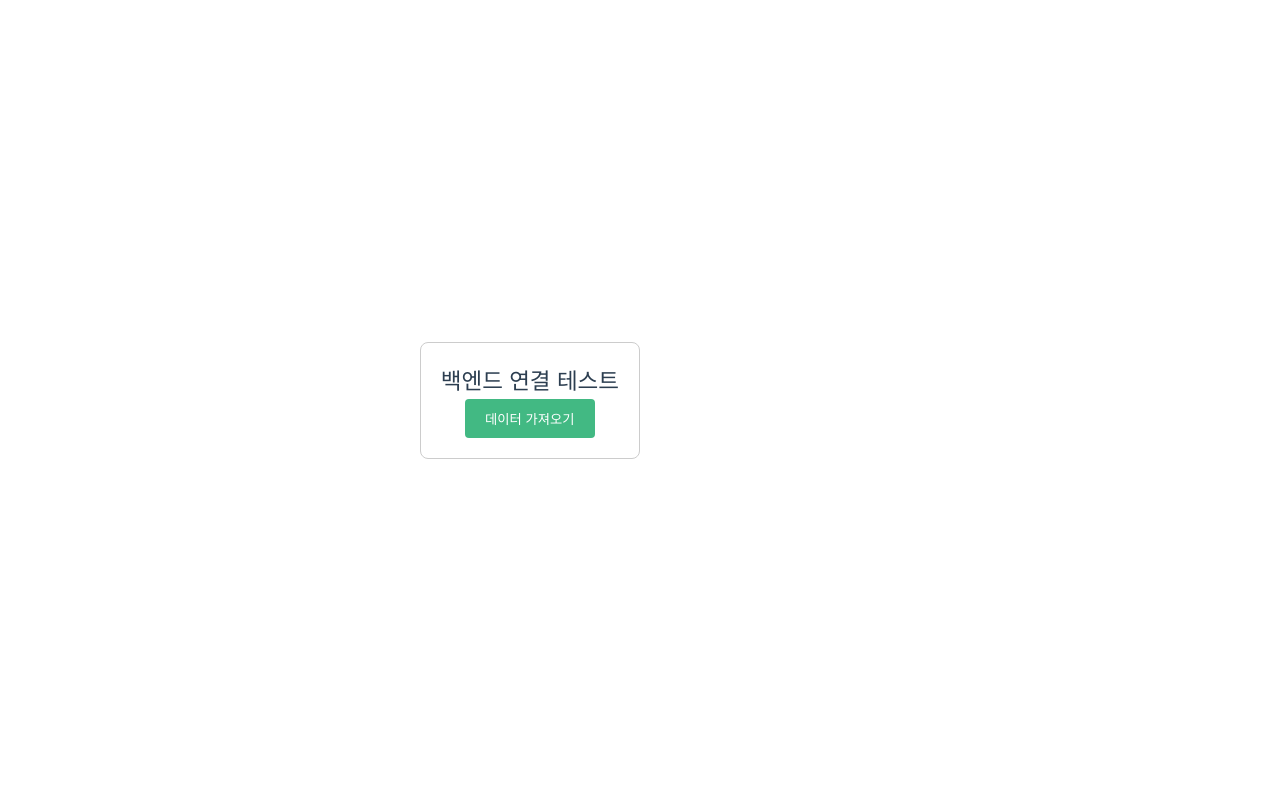
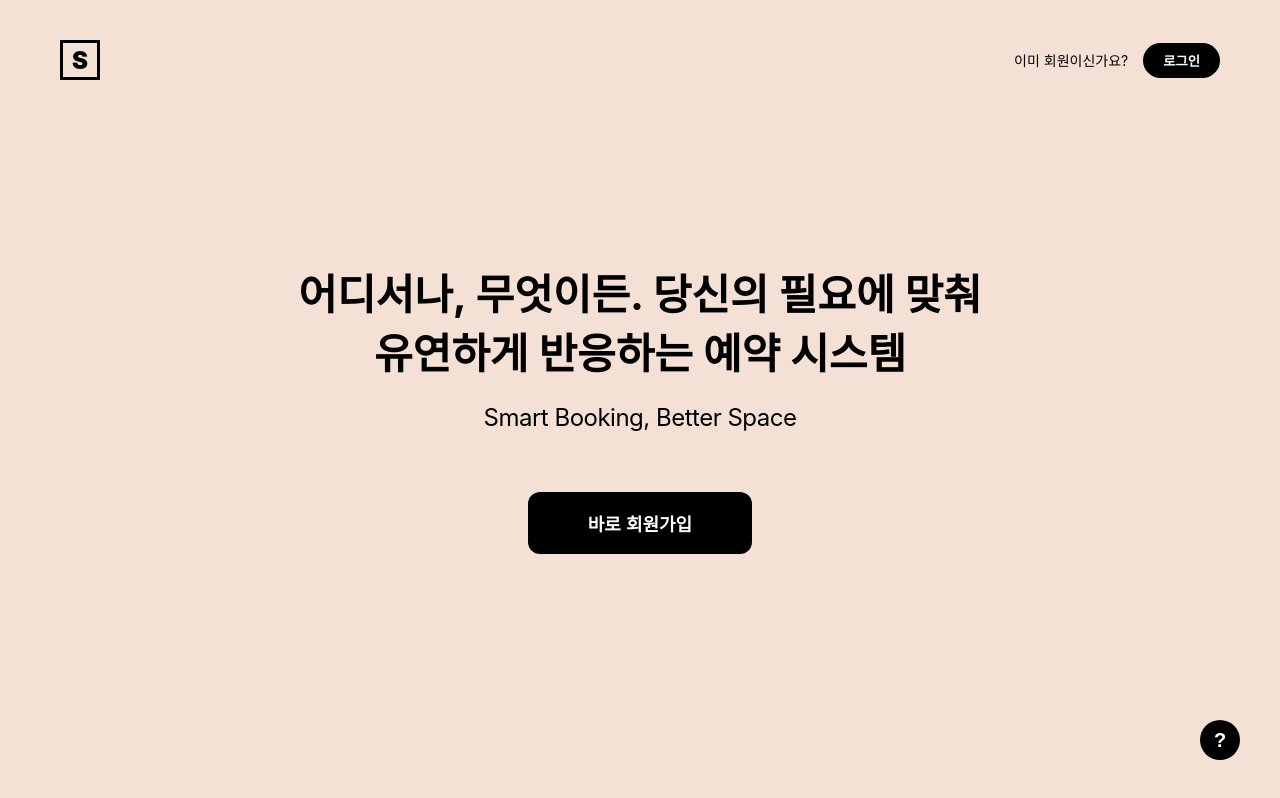
Before and after one commit to sylee0915/SpaceFlowFrontend, a Vue app: page / in a window 1280 px wide. Built offline with nearby package versions, Linux system fonts and the light colour scheme.

Commit message:
feat: router사용 & EntryScreen(진입페이지)설정

```diff
--- a/package.json
+++ b/package.json
@@ -13,7 +13,8 @@
   },
   "dependencies": {
     "axios": "^1.13.2",
-    "vue": "^3.5.25"
+    "vue": "^3.5.25",
+    "vue-router": "^4.6.4"
   },
   "devDependencies": {
     "@vitejs/plugin-vue": "^6.0.2",
--- a/src/App.vue
+++ b/src/App.vue
@@ -1,12 +1,11 @@
-<script setup>
-
-import TestComponent from "@/views/TestComponent.vue";
-</script>
-
 <template>
-<TestComponent />
+  <router-view />
 </template>
 
-<style scoped>
-
+<style>
+* {
+  margin: 0;
+  padding: 0;
+  box-sizing: border-box;
+}
 </style>
--- /dev/null
+++ b/src/components/onboarding/EntryScreen.vue
@@ -0,0 +1,147 @@
+<script setup>
+const handleSignUp = () => {
+  console.log('회원가입 페이지로 이동');
+};
+
+const handleLogin = () => {
+  console.log('로그인 페이지로 이동');
+};
+</script>
+
+<template>
+  <div class="entry-container">
+    <header class="header">
+      <div class="logo">
+        <div class="logo-box">S</div>
+      </div>
+      <div class="auth-links">
+        <span>이미 회원이신가요?</span>
+        <button @click="handleLogin" class="btn-login">로그인</button>
+      </div>
+    </header>
+
+    <main class="main-content">
+      <h1 class="main-title">
+        어디서나, 무엇이든. 당신의 필요에 맞춰<br />
+        유연하게 반응하는 예약 시스템
+      </h1>
+      <p class="sub-title">Smart Booking, Better Space</p>
+
+      <button @click="handleSignUp" class="btn-signup">
+        바로 회원가입
+      </button>
+    </main>
+
+    <footer class="footer">
+      <button class="btn-help">?</button>
+    </footer>
+  </div>
+</template>
+
+<style scoped>
+.entry-container {
+  background-color: #F4E0D4;
+  height: 100vh;
+  width: 100vw;
+  display: flex;
+  flex-direction: column;
+  position: relative;
+  font-family: 'Pretendard', -apple-system, BlinkMacSystemFont, system-ui, Roboto, sans-serif;
+  color: #000;
+  overflow: hidden;
+}
+
+.header {
+  display: flex;
+  justify-content: space-between;
+  align-items: center;
+  padding: 40px 60px;
+}
+
+.logo-box {
+  width: 40px;
+  height: 40px;
+  border: 3px solid #000;
+  display: flex;
+  justify-content: center;
+  align-items: center;
+  font-weight: 900;
+  font-size: 24px;
+}
+
+.auth-links {
+  display: flex;
+  align-items: center;
+  gap: 15px;
+  font-size: 14px;
+}
+
+.btn-login {
+  background-color: #000;
+  color: #fff;
+  border: none;
+  padding: 8px 20px;
+  border-radius: 20px;
+  font-weight: 600;
+  cursor: pointer;
+}
+
+.main-content {
+  flex: 1;
+  display: flex;
+  flex-direction: column;
+  justify-content: center;
+  align-items: center;
+  text-align: center;
+  padding-bottom: 100px;
+}
+
+.main-title {
+  font-size: 42px;
+  font-weight: 700;
+  line-height: 1.4;
+  margin-bottom: 20px;
+  word-break: keep-all;
+}
+
+.sub-title {
+  font-size: 24px;
+  font-weight: 400;
+  margin-bottom: 60px;
+  letter-spacing: -0.5px;
+}
+
+.btn-signup {
+  background-color: #000;
+  color: #fff;
+  border: none;
+  padding: 18px 60px;
+  border-radius: 12px;
+  font-size: 18px;
+  font-weight: 600;
+  cursor: pointer;
+  transition: transform 0.2s ease;
+}
+
+.btn-signup:hover {
+  transform: scale(1.02);
+}
+
+.footer {
+  position: absolute;
+  bottom: 40px;
+  right: 40px;
+}
+
+.btn-help {
+  width: 40px;
+  height: 40px;
+  background-color: #000;
+  color: #fff;
+  border: none;
+  border-radius: 50%;
+  font-size: 20px;
+  font-weight: bold;
+  cursor: pointer;
+}
+</style>
--- /dev/null
+++ b/src/router/index.js
@@ -0,0 +1,17 @@
+import { createRouter, createWebHistory } from 'vue-router';
+import OnboardingMain from '@/views/onboarding/OnboardingMain.vue';
+
+const routes = [
+    {
+        path: '/',
+        name: 'onboarding',
+        component: OnboardingMain
+    }
+];
+
+const router = createRouter({
+    history: createWebHistory(),
+    routes
+});
+
+export default router;
--- a/src/views/TestComponent.vue
+++ /dev/null
@@ -1,79 +0,0 @@
-<template>
-  <div class="test-container">
-    <h2>백엔드 연결 테스트</h2>
-    <button @click="fetchTestData">데이터 가져오기</button>
-
-    <div v-if="loading" class="status">연결 중...</div>
-
-    <div v-if="responseData" class="result">
-      <p><strong>메시지:</strong> {{ responseData.message }}</p>
-      <p><strong>상태:</strong> {{ responseData.status }}</p>
-    </div>
-
-    <div v-if="error" class="error">
-      에러 발생: {{ error }}
-    </div>
-  </div>
-</template>
-
-<script setup>
-import { ref } from 'vue';
-
-const responseData = ref(null);
-const loading = ref(false);
-const error = ref(null);
-
-const fetchTestData = async () => {
-  loading.value = true;
-  error.value = null;
-  responseData.value = null;
-
-  try {
-    const response = await fetch('http://localhost:8080/api/test');
-
-    if (!response.ok) {
-      throw new Error(`HTTP 에러! 상태코드: ${response.status}`);
-    }
-
-    const data = await response.json();
-    responseData.value = data;
-  } catch (err) {
-    console.error("통신 에러:", err);
-    error.value = "백엔드 서버에 연결할 수 없습니다. 서버가 켜져 있는지 확인하세요.";
-  } finally {
-    loading.value = false;
-  }
-};
-</script>
-
-<style scoped>
-.test-container {
-  padding: 20px;
-  border: 1px solid #ccc;
-  border-radius: 8px;
-  max-width: 400px;
-  margin: 20px auto;
-  text-align: center;
-}
-
-button {
-  padding: 10px 20px;
-  background-color: #42b983;
-  color: white;
-  border: none;
-  border-radius: 4px;
-  cursor: pointer;
-}
-
-.result {
-  margin-top: 20px;
-  padding: 10px;
-  background-color: #f9f9f9;
-  text-align: left;
-}
-
-.error {
-  color: red;
-  margin-top: 10px;
-}
-</style>
--- /dev/null
+++ b/src/views/onboarding/OnboardingMain.vue
@@ -0,0 +1,21 @@
+<script setup>
+import { ref } from 'vue';
+import EntryScreen from '@/components/onboarding/EntryScreen.vue';
+
+const currentStep = ref(1);
+
+const nextStep = () => currentStep.value++;
+</script>
+
+<template>
+  <div class="onboarding-layout">
+    <EntryScreen v-if="currentStep === 1" @next="nextStep" />
+  </div>
+</template>
+
+<style scoped>
+.onboarding-layout {
+  width: 100%;
+  height: 100vh;
+}
+</style>
```
Also changed, not shown: src/main.js (+6 -4 lines), 1 other file (tests, documents, lock files or other folders).
